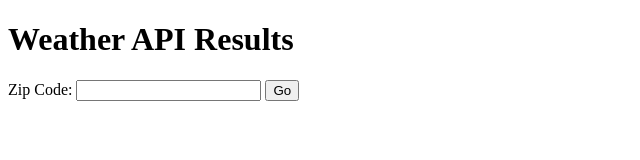
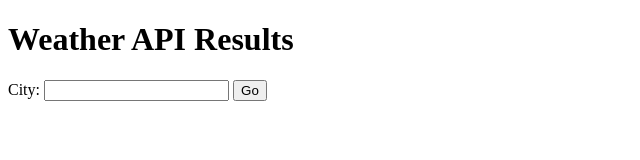
Before and after one commit to KassYokoyama/weather-updated-, a website: page index.html in a window 1280 px wide. Shown: the whole page, without its empty margins (0-640 px from the left). Drawn offline with Linux system fonts and the light colour scheme.

Commit message:
Update index.html

```diff
--- a/index.html
+++ b/index.html
@@ -9,10 +9,9 @@
     <h1>Weather API Results</h1>
 
     <form action="/" method="post">
-        <label for="zipInput">Zip Code: </label>
-        <input id = "zipInput" type="text" name="zipInput">
+        <label for="cityInput">City: </label>
+        <input id="cityInput" type="text" name="cityInput">
         <button type="submit">Go</button>
     </form>
 
   </body>
-</html>
```
